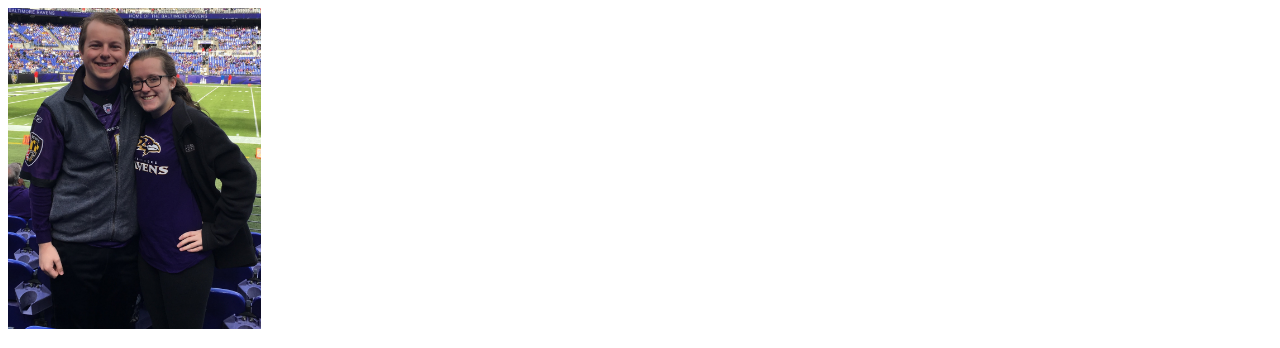
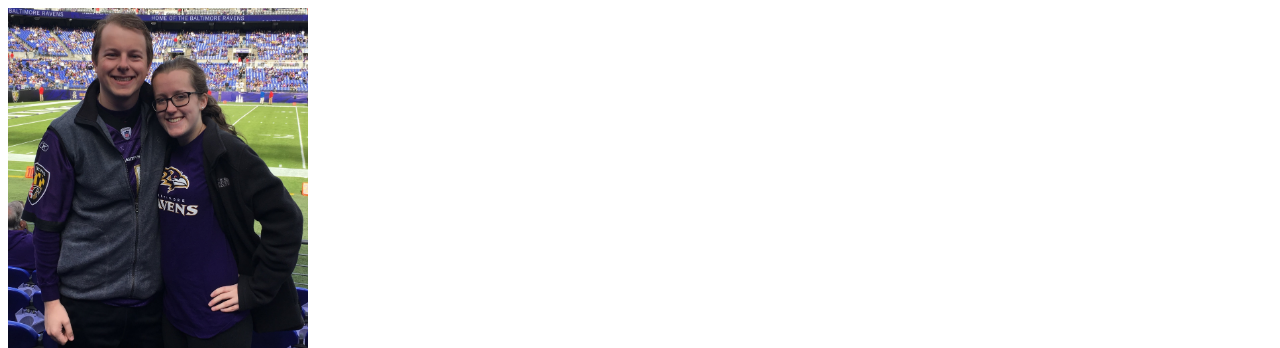
Before and after one commit to hking4/cv, a plain HTML site: page index.html in a window 1280 px wide. Shown: the top 348 px of the page. Drawn offline with Linux system fonts and the light colour scheme.

Commit message:
Replacing image files

```diff
--- a/index.html
+++ b/index.html
@@ -7,7 +7,7 @@
 </head>
 
 <body>
-  <img src="IMG_1163.jpg" alt="Harry King Profile Picture" style="width: 20%; height: 20%">
+  <img src="images/IMG_1163.jpg" alt="Harry King Profile Picture" height="400" width="300">
   <h1> Harry King </h1>
   <p> <em>Software Engineer at <strong> ProObject </strong> </em></p>
   <p>I am a Java and Web Developer</p>
```
Also changed, not shown: images/IMG_1163.JPG (added), images/IMG_2467.JPG (added).
